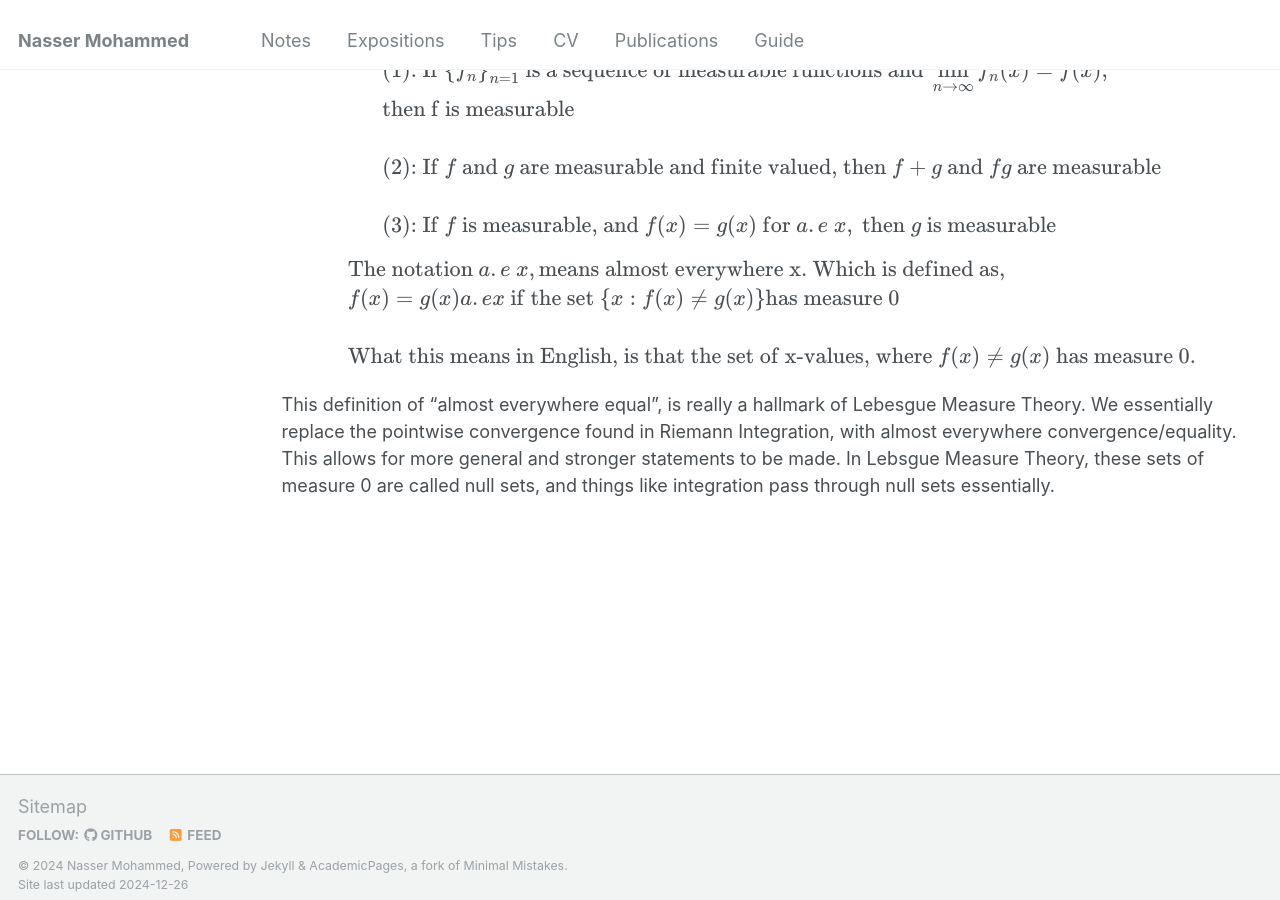
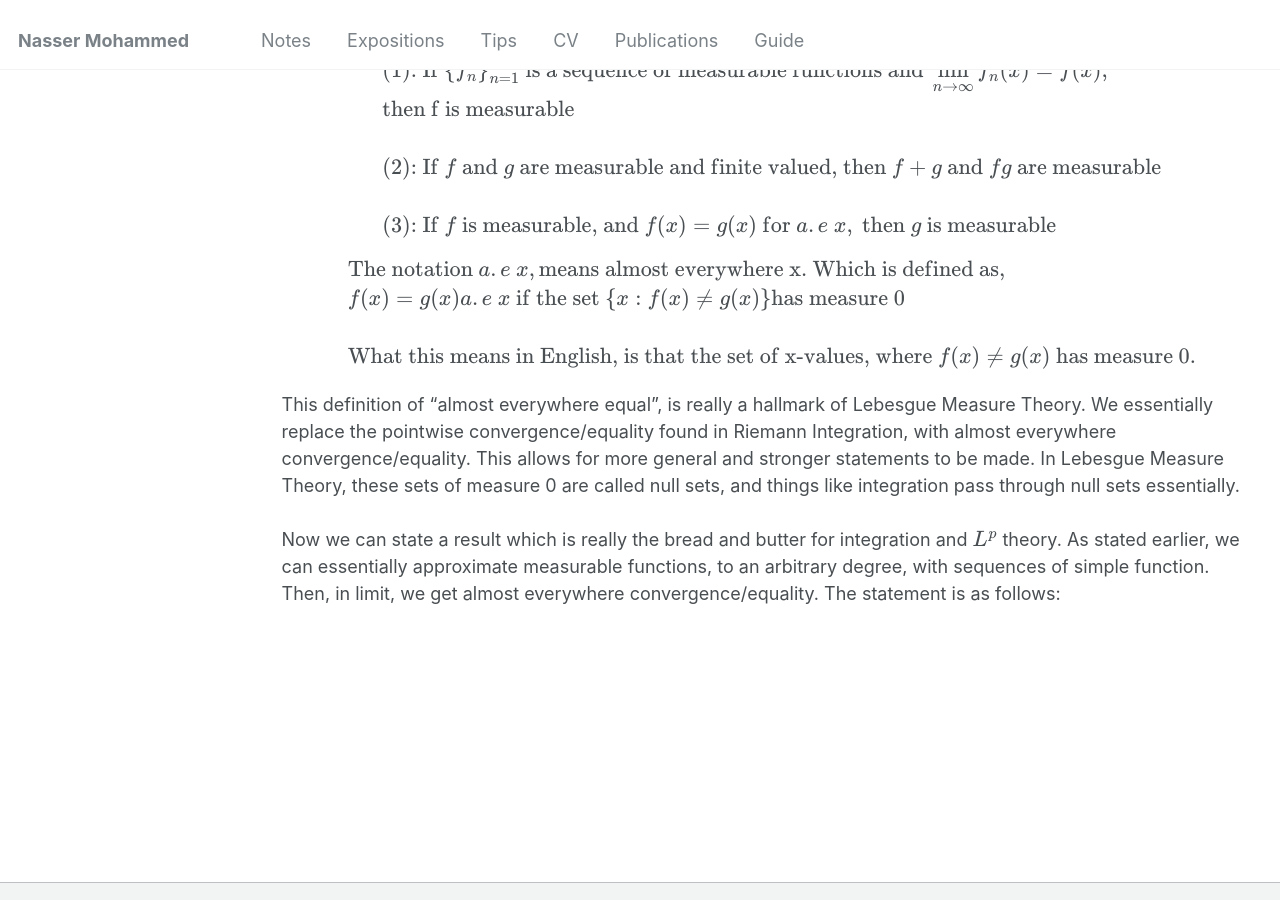
Before and after one commit to Nasser-Mohammed/Nasser-Mohammed.github.io, a Jekyll site: the page built from _pages/notes/analysis/lebesguemeas.md, in a window 1280 px wide and 900 px high, scrolled down 6239 px. Built offline with Jekyll 4.4.1, drawn with Linux system fonts in a browser that asks for light colours.

Commit message:
Update lebesguemeas.md

```diff
--- a/_pages/notes/analysis/lebesguemeas.md
+++ b/_pages/notes/analysis/lebesguemeas.md
@@ -142,10 +142,12 @@ $$
 $$
 \begin{align*}
 &\text{The notation } a.e \text{ } x, \text{means almost everywhere x. Which is defined as, }\\
-&f(x) = g(x) a.e x \text{ if the set } \{x: f(x) \neq g(x)\} \text{has measure 0} \\
+&f(x) = g(x) a.e \text{ } x \text{ if the set } \{x: f(x) \neq g(x)\} \text{has measure 0} \\
 &\\
 &\text{What this means in English, is that the set of x-values, where } f(x) \neq g(x) \text{ has measure 0.}
 \end{align*}
 $$
 </div>
-This definition of "almost everywhere equal", is really a hallmark of Lebesgue Measure Theory. We essentially replace the pointwise convergence found in Riemann Integration, with almost everywhere convergence/equality. This allows for more general and stronger statements to be made. In Lebsgue Measure Theory, these sets of measure 0 are called null sets, and things like integration pass through null sets essentially.
+This definition of "almost everywhere equal", is really a hallmark of Lebesgue Measure Theory. We essentially replace the pointwise convergence/equality found in Riemann Integration, with almost everywhere convergence/equality. This allows for more general and stronger statements to be made. In Lebesgue Measure Theory, these sets of measure 0 are called null sets, and things like integration pass through null sets essentially. \\
+\\
+Now we can state a result which is really the bread and butter for integration and \\(L^p\\) theory. As stated earlier, we can essentially approximate measurable functions, to an arbitrary degree, with sequences of simple function. Then, in limit, we get almost everywhere convergence/equality. The statement is as follows:
```
